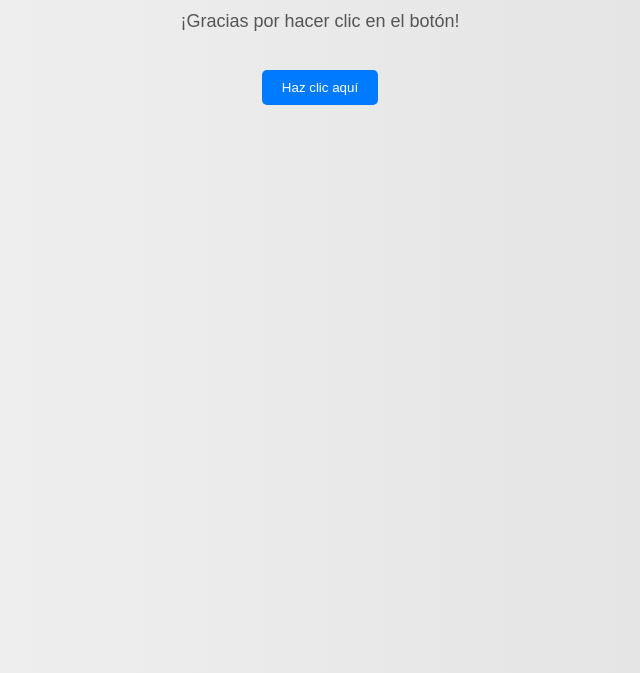
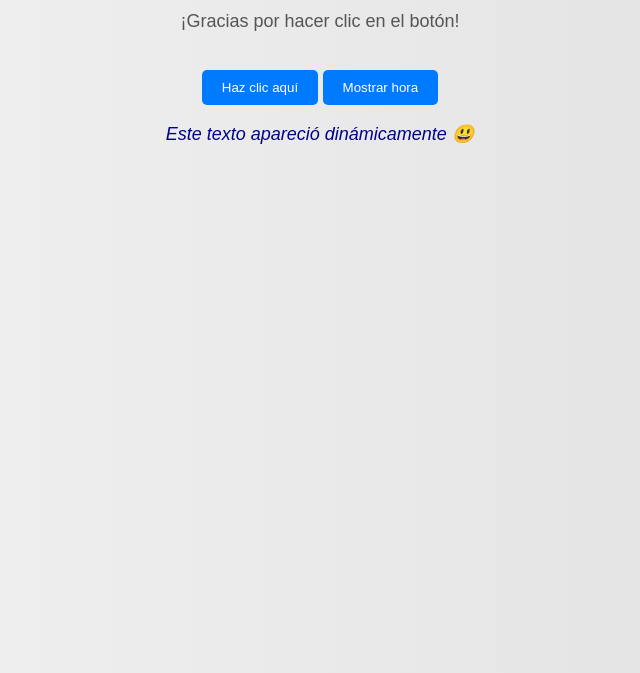
Before and after one commit to EsLechu19/mini-sitio, a plain HTML site: page index.html in a window 1280 px wide. Both pictures are taken after a click on the button "Haz clic aquí". Shown: the part 127-800 px from the top of the page, without its empty margins (320-960 px from the left). Drawn offline with Linux system fonts and the light colour scheme.

Commit message:
JS: función mostrarHora() y actualización de cambiarMensaje()

```diff
--- a/index.html
+++ b/index.html
@@ -10,6 +10,7 @@
     <h1>Bienvenido a Mi Sitio Básico</h1>
     <p id="mensaje">Este es un sitio estático muy básico.</p>
     <button onclick="cambiarMensaje()">Haz clic aquí</button>
+    <button onclick="mostrarHora()">Mostrar hora</button>
     <p id="extra"></p>
     <script src="script.js"></script>
 </body>
--- a/script.js
+++ b/script.js
@@ -1,4 +1,12 @@
 function cambiarMensaje() {
     const mensaje = document.getElementById("mensaje");
     mensaje.textContent = "¡Gracias por hacer clic en el botón!";
+
+    const extra = document.getElementById("extra");
+    extra.textContent = "Este texto apareció dinámicamente 😃";
 }
+
+function mostrarHora() {
+    const ahora = new Date();
+    alert("La hora actual es: " + ahora.toLocaleTimeString());
+}
```
